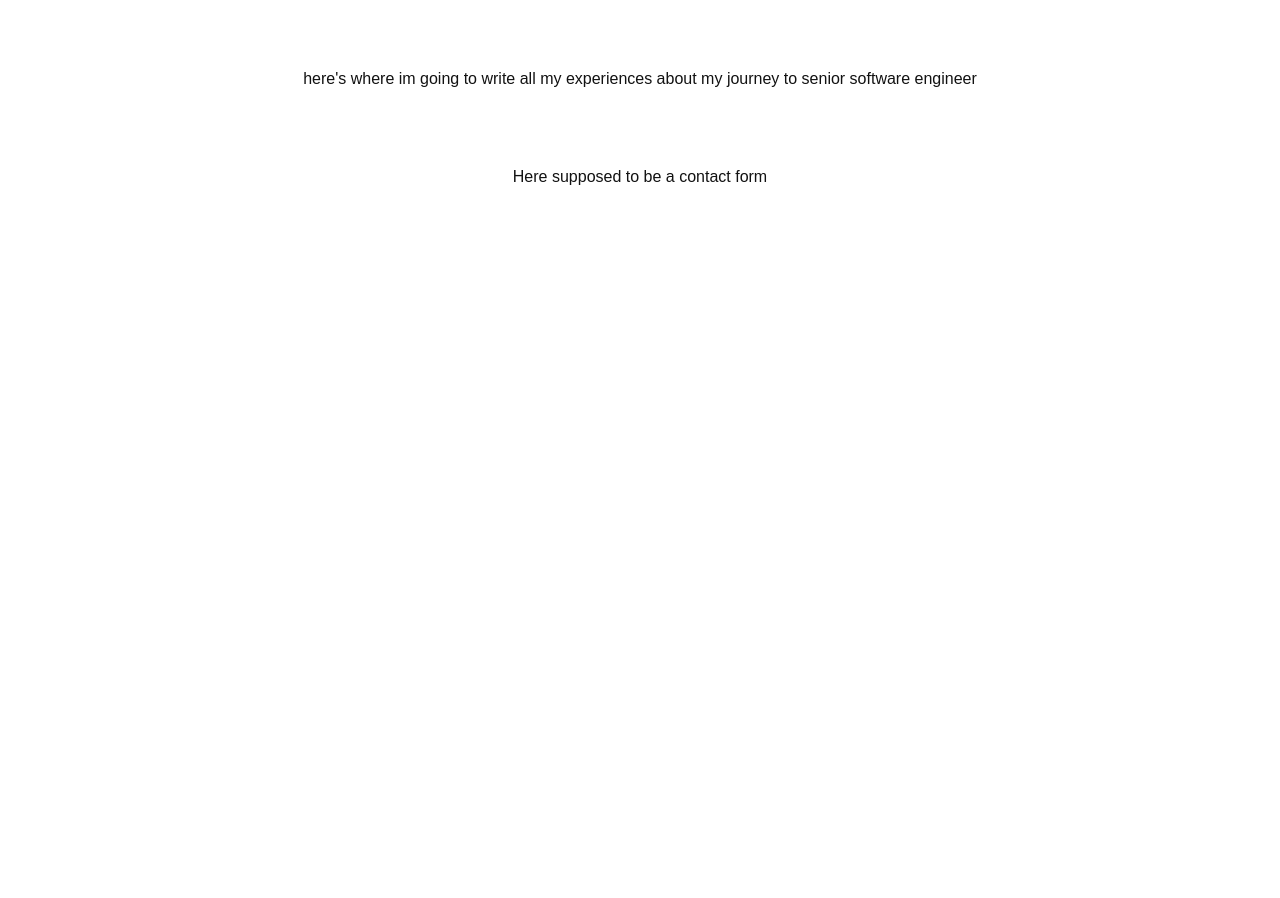
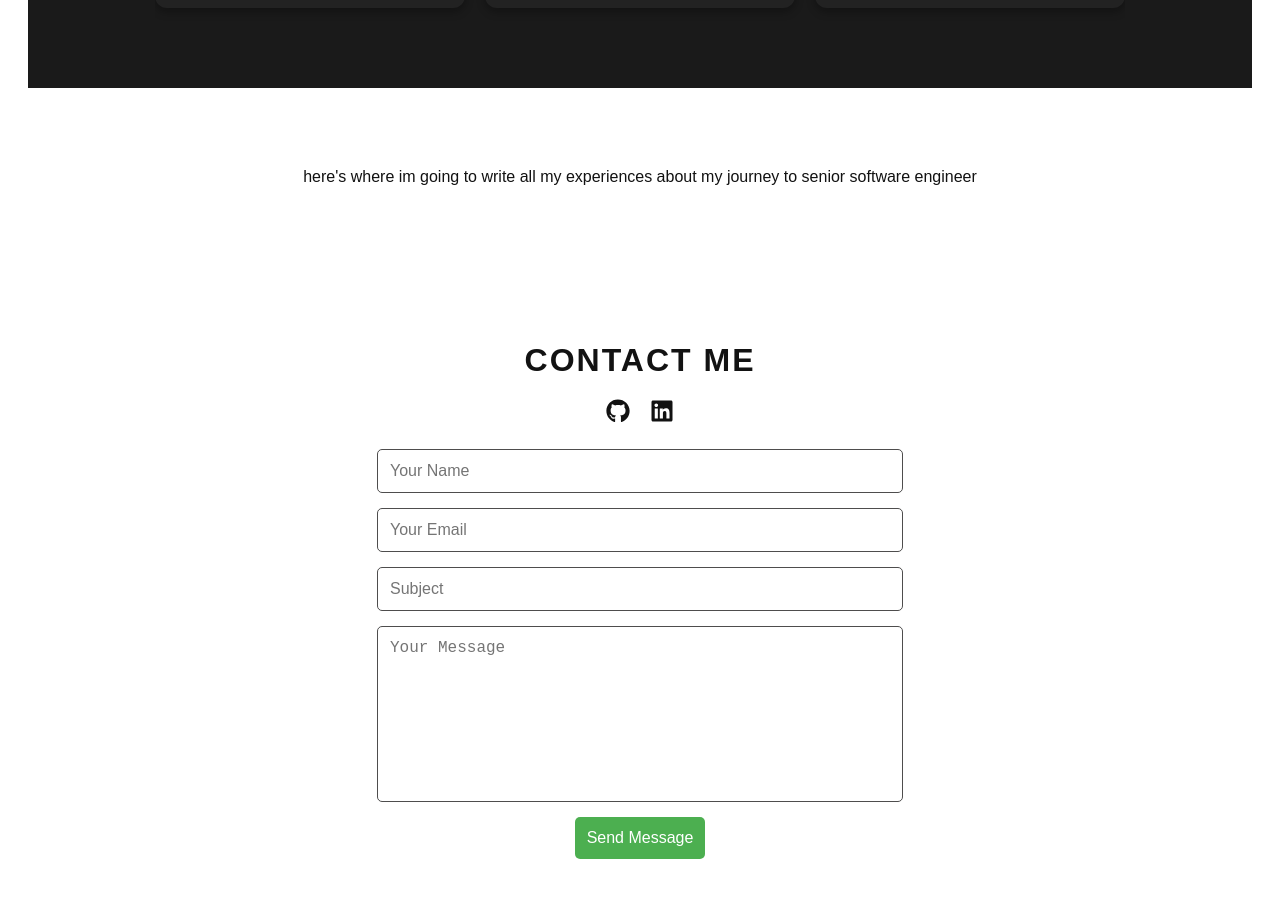
Before and after one commit to AbrahamZambranoTablante/portafolio-app, a React (Vite) app in the folder portafolio-app/: page / in a window 1280 px wide. Shown: the part 1440-2338 px from the top of the page. Before the commit the page ends 1694 px from the top, so only its background shows below. Built offline with nearby package versions, Linux system fonts and the light colour scheme.

Commit message:
contact form added and links to my linkedin and github

```diff
--- a/portafolio-app/package.json
+++ b/portafolio-app/package.json
@@ -10,8 +10,10 @@
     "preview": "vite preview"
   },
   "dependencies": {
+    "emailjs-com": "^3.2.0",
     "react": "^18.3.1",
     "react-dom": "^18.3.1",
+    "react-icons": "^5.5.0",
     "react-router-dom": "^7.1.1"
   },
   "devDependencies": {
--- /dev/null
+++ b/portafolio-app/src/Pages/CSS/Contact.css
@@ -0,0 +1,96 @@
+.contact-section {
+    display: flex;
+    flex-direction: column;
+    align-items: center;
+    text-align: center;
+    padding: 50px 20px;
+    background-color: var(--bg-color);
+    color: var(--text-color);
+    transition: background-color 0.3s ease, color 0.3s ease;
+}
+
+/* Title Styling */
+.contact-section h2 {
+    font-size: 2rem;
+    margin-bottom: 20px;
+    font-weight: bold;
+    text-transform: uppercase;
+    letter-spacing: 2px;
+}
+
+/* Social Icons */
+.social-icons {
+    display: flex;
+    justify-content: center;
+    gap: 20px;
+    margin-bottom: 20px;
+}
+
+.social-icons a {
+    font-size: 24px;
+    color: var(--text-color);
+    transition: color 0.3s ease, transform 0.3s ease;
+}
+
+.social-icons a:hover {
+    color: #2196F3;
+    transform: scale(1.2);
+}
+
+/* Contact Form */
+.contact-form {
+    display: flex;
+    flex-direction: column;
+    gap: 15px;
+    max-width: 600px; /* Adjust the form width */
+    width: 100%;
+    margin: 0 auto; /* Centers the form */
+}
+
+.contact-form input,
+.contact-form textarea {
+    width: 100%; /* Makes input fields take full width of the form */
+    max-width: 500px; /* Restricts maximum width */
+    padding: 12px;
+    border: 1px solid rgb(78, 77, 77);
+    border-radius: 5px;
+    background-color: var(--card-bg);
+    color: var(--text-color);
+    font-size: 1rem;
+    transition: border 0.3s ease, background-color 0.3s ease;
+    margin: 0 auto; /* Ensures it's centered */
+}
+
+
+.contact-form input:focus,
+.contact-form textarea:focus {
+    border: 1px solid #4CAF50;
+    outline: none;
+}
+
+.contact-form textarea {
+    height: 150px;
+    resize: none;
+}
+
+/* Send Button */
+/* Send Button */
+.contact-form button {
+    background-color: #4CAF50;
+    max-width: 150px;
+    color: white;
+    font-size: 1rem;
+    padding: 12px;
+    border: none;
+    border-radius: 5px;
+    cursor: pointer;
+    transition: background-color 0.3s ease, transform 0.2s ease;
+    margin: 0 auto; /* Ensures the button is centered */
+    display: block; /* Helps with centering in a flex container */
+}
+
+
+.contact-form button:hover {
+    background-color: rgb(12, 116, 45);
+    transform: scale(1.05);
+}
--- a/portafolio-app/src/Pages/CSS/Home.css
+++ b/portafolio-app/src/Pages/CSS/Home.css
@@ -44,8 +44,8 @@
 
 /* Profile picture styling */
 .profile__picture img {
-    width: 150px; /* Adjust size */
-    height: 150px;
+    width: 250px; /* Adjust size */
+    height: 250px;
     border-radius: 50%; /* Make it circular */
     object-fit: cover;
     margin-bottom: 20px;
--- a/portafolio-app/src/Pages/CSS/NavBar.css
+++ b/portafolio-app/src/Pages/CSS/NavBar.css
@@ -2,7 +2,6 @@
     display: flex;
     justify-content: center;
     align-items: center;
-    border: solid 1px brown;
     position: sticky; /* Sticks to the viewport */
     top: 0; /* Locks it to the top */
     z-index: 1000; /* Ensures it stays above other content */
--- a/portafolio-app/src/Pages/Contact.jsx
+++ b/portafolio-app/src/Pages/Contact.jsx
@@ -1,7 +1,62 @@
-export default function Contact () {
+import React, { useState } from "react";
+import emailjs from "emailjs-com";
+import { FaGithub, FaLinkedin, FaCalendarAlt } from "react-icons/fa";
+import "../Pages/CSS/Contact.css";
+
+export default function Contact() {
+    const [formData, setFormData] = useState({
+        name: "",
+        email: "",
+        subject: "",
+        message: "",
+    });
+
+    const handleChange = (e) => {
+        const { name, value } = e.target;
+        setFormData({ ...formData, [name]: value });
+    };
+
+    const handleSubmit = (e) => {
+        e.preventDefault();
+
+        emailjs.send(
+            "service_87a7knd", // Replace with your EmailJS service ID
+            "template_omrxm9s", // Replace with your EmailJS template ID
+            formData,
+            "vHTGZrNx4ORrCkhva" // Replace with your EmailJS public key
+        )
+        .then(() => {
+            alert("Message sent successfully!");
+            setFormData({ name: "", email: "", subject: "", message: "" });
+        })
+        .catch((error) => {
+            alert("Failed to send message. Please try again later.");
+            console.error("EmailJS Error:", error);
+        });
+    };
+
     return (
-        <>
-            Here supposed to be a contact form
-        </>
-    )
+        <section className="contact-section" id="contact">
+            <h2>Contact Me</h2>
+
+            {/* Social Media Icons */}
+            <div className="social-icons">
+                <a href="https://github.com/AbrahamZambranoTablante" target="_blank" rel="noopener noreferrer">
+                    <FaGithub />
+                </a>
+                <a href="https://www.linkedin.com/in/abrahamzambranotablante/" target="_blank" rel="noopener noreferrer">
+                    <FaLinkedin />
+                </a>
+            </div>
+
+            {/* Contact Form */}
+            <form className="contact-form" onSubmit={handleSubmit}>
+                <input type="text" name="name" placeholder="Your Name" value={formData.name} onChange={handleChange} required />
+                <input type="email" name="email" placeholder="Your Email" value={formData.email} onChange={handleChange} required />
+                <input type="text" name="subject" placeholder="Subject" value={formData.subject} onChange={handleChange} required />
+                <textarea name="message" placeholder="Your Message" value={formData.message} onChange={handleChange} required />
+                <button type="submit">Send Message</button>
+            </form>
+        </section>
+    );
 }
```
Also changed, not shown: 1 other file (tests, documents, lock files or other folders).
